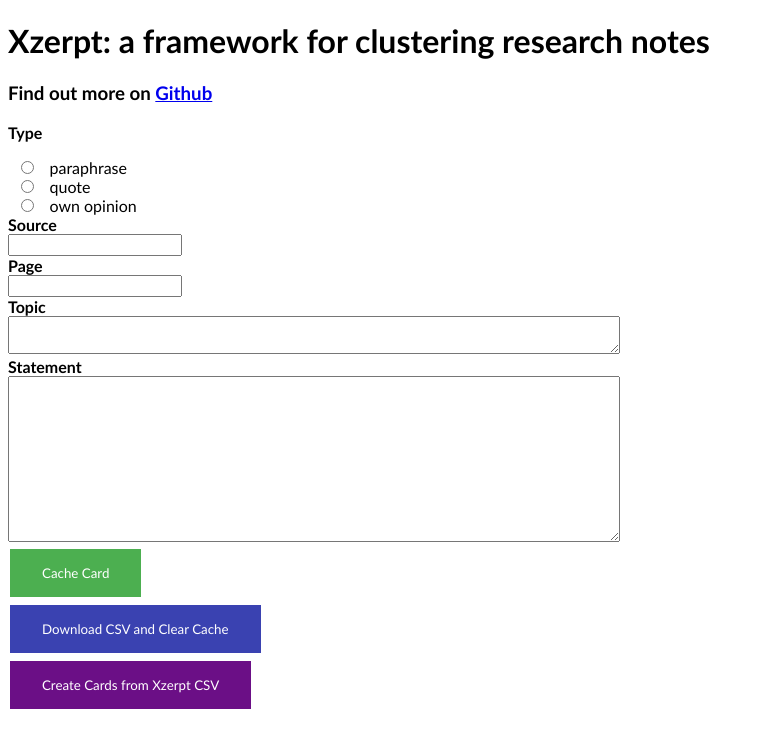
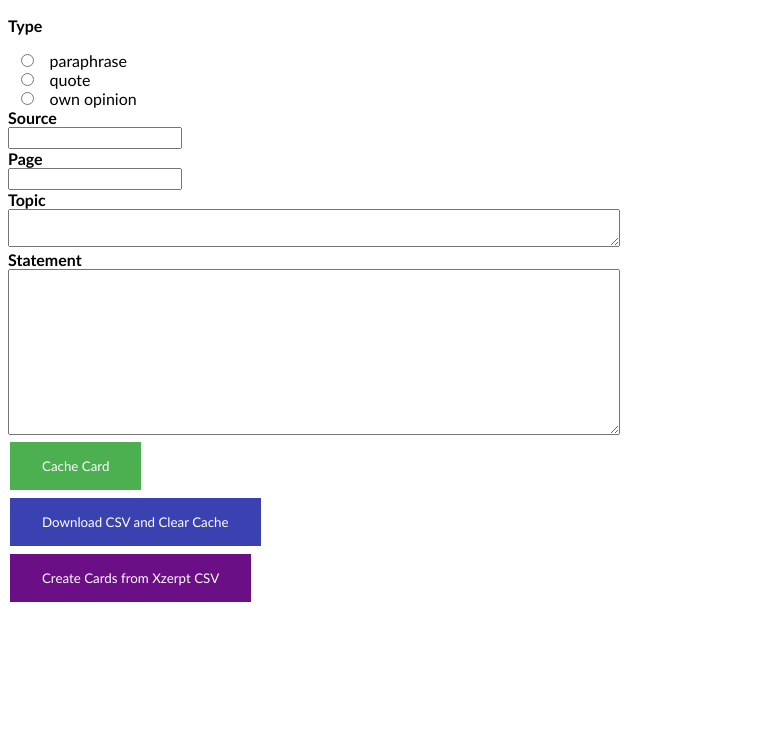
Before and after one commit to BrianInGermany/Xzerpt, a Jekyll site: the page miro_gen_csv.html, which Jekyll copies as it is, in a window 1280 px wide. Shown: the top 748 px of the page, without its empty margins (0-764 px from the left). Built offline with Jekyll 4.4.1, drawn with Linux system fonts in a browser that asks for light colours.

Commit message:
Redo text

```diff
--- a/miro_gen_csv.html
+++ b/miro_gen_csv.html
@@ -62,9 +62,6 @@ button[id=csv_button] {
 </head>
 <html>
    <body>
-      <h1 style = "text-align: left;">Xzerpt: a framework for clustering research notes</h1>
-
-       <h3>Find out more on <a href="https://github.com/BrianInGermany/Xzerpt">Github</a></h3>
 
       <form action="" id="form" method="POST">
          <p><b>Type</b></p>
--- a/miro_input.html
+++ b/miro_input.html
@@ -240,7 +240,7 @@ function clear_and_gen_cards(ev){
     <br/>
     <button type="button" id="send_files" onclick="clear_and_gen_cards(event)">Create Cards</button>
     <br/>
-    <p>Use the<a href="https://xzerpt.com/miro_gen_csv">Xzerpt input template</a> to generate Xcerpt CSV files.</p>
+    <p>Use the <a href="https://xzerpt.com/miro_gen_csv">input template</a> to generate Xcerpt CSV files.</p>
 
 
 </body>
```
